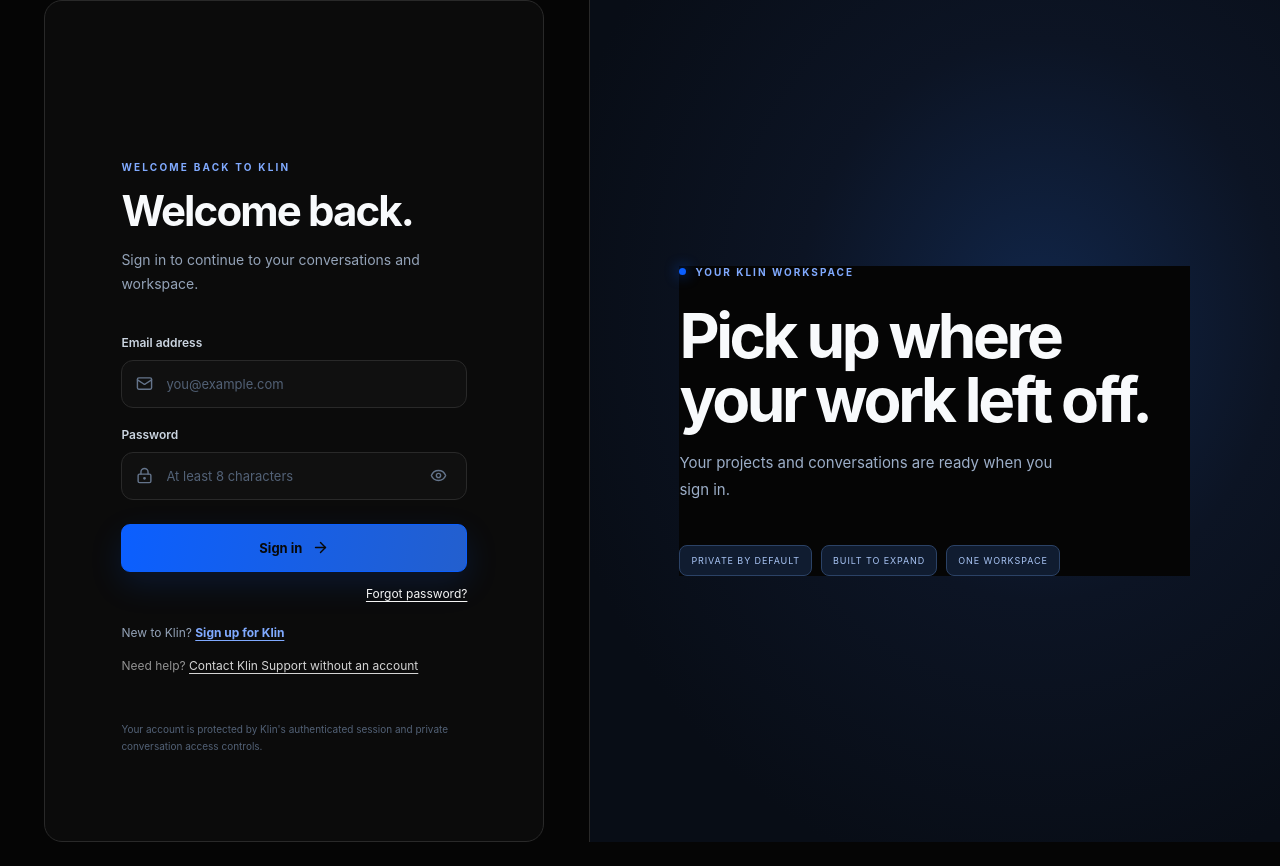
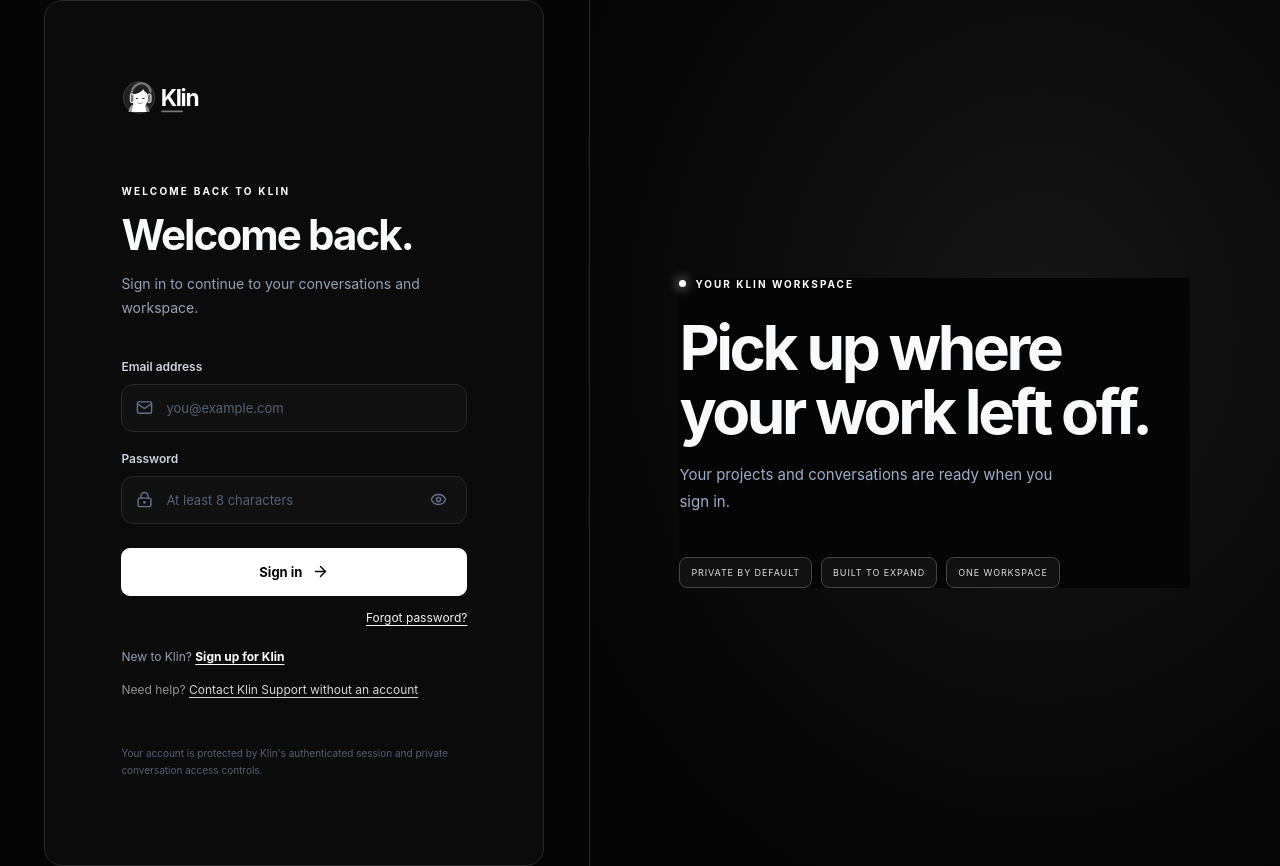
Before and after one commit to skiveens67-stack/klin.Ai, a Next.js app: page /login in a window 1280 px wide. Before the commit the page ends 842 px from the top, so only its background shows below. Built offline with nearby package versions, Linux system fonts and the light colour scheme.

Commit message:
style: refresh Klin workspace in monochrome

```diff
--- a/app/globals.css
+++ b/app/globals.css
@@ -1144,3 +1144,68 @@ body{background:#07090d;color:#f5f7fb}
   94%{transform:translate(146px,-10px) rotate(3deg)}
   100%{transform:translate(0,0) rotate(-5deg)}
 }
+
+
+/* Klin monochrome workspace refresh */
+:root {
+  --klin-cyan:#fff;
+  --klin-blue:#fff;
+  --klin-violet:#d4d4d4;
+  --klin-purple:#fff;
+  --klin-border:rgba(255,255,255,.16);
+  --klin-muted:#a3a3a3;
+}
+body {
+  background:radial-gradient(ellipse at 50% -30%,rgba(255,255,255,.055),transparent 38rem),#050505!important;
+}
+.auth-brand {min-height:42px}
+.auth-brand img {display:block;width:148px;height:auto;filter:grayscale(1) brightness(1.35)}
+.auth-brand-mark {background:#fff!important;color:#050505!important;box-shadow:none!important}
+.auth-brand-dot,.auth-kicker,.auth-switch a,.auth-side-label {color:#fff!important}
+.auth-input-wrap:focus-within {border-color:#fff!important;box-shadow:0 0 0 3px #ffffff16!important}
+.auth-submit {border:1px solid #fff!important;background:#fff!important;color:#050505!important;box-shadow:none!important}
+.auth-submit:hover {background:#dedede!important}
+.auth-message {border-color:#555!important;background:#171717!important;color:#eee!important}
+.auth-side {background:radial-gradient(ellipse at 65% 38%,#171717 0%,#0b0b0b 45%,#050505 80%)!important}
+.auth-side-label span {background:#fff!important;box-shadow:0 0 12px #fff!important}
+.auth-orb {border-color:#ffffff22!important;box-shadow:inset 0 0 80px #ffffff0b,0 0 100px #ffffff0b!important}
+.auth-side-grid span {background:#111!important;border-color:#444!important;color:#ddd!important}
+.klin-sidebar-brand img {display:block;width:148px;max-width:100%;height:auto;filter:grayscale(1) brightness(1.3)}
+.klin-sidebar {background:#080808!important;border-color:#242424!important}
+.klin-workspace-label,.klin-nav-caption,.klin-dashboard-section .klin-section-heading>div>span {color:#929292!important}
+.klin-status-dot {background:#fff!important;box-shadow:0 0 10px #ffffff66!important}
+.klin-nav-item.is-active {background:#fff!important;color:#050505!important;border-color:#fff!important}
+.klin-nav-item.is-active svg {color:#050505!important}
+.klin-topbar {background:#080808!important;border-color:#252525!important}
+.klin-plans-link,.klin-history-link {border-color:#444!important;background:#111!important;color:#eee!important}
+.klin-dashboard-welcome,.klin-action-card,.klin-explore-card,.klin-plan-banner,.klin-coming-row,.klin-included-card,.klin-plan-card,.klin-intelligence-card {
+  border-color:#303030!important;background:#101010!important;box-shadow:none!important;
+}
+.klin-dashboard-welcome {background:linear-gradient(120deg,#151515,#090909)!important}
+.klin-dashboard-welcome .klin-eyebrow,.klin-dashboard-welcome .klin-eyebrow span {color:#fff!important}
+.klin-dashboard-welcome .klin-eyebrow span {background:#fff!important}
+.klin-action-icon.blue,.klin-action-icon.violet,.klin-plan-banner-icon,.klin-coming-icon,.klin-plans-header-mark {
+  background:#202020!important;color:#fff!important;border:1px solid #444!important;
+}
+.klin-action-card:hover,.klin-explore-card:hover,.klin-plan-card:hover {border-color:#777!important;background:#171717!important}
+.klin-action-card>strong,.klin-explore-card strong,.klin-plan-card-top strong,.klin-intelligence-card strong {color:#fff!important}
+.klin-action-card>p,.klin-explore-card p,.klin-plan-card p,.klin-intelligence-card p {color:#aaa!important}
+.klin-plan-banner>div:nth-child(2)>span,.klin-plan-recommended,.klin-plans-section-title>div>span {color:#ddd!important}
+.klin-plan-recommended {background:#252525!important}
+.klin-plan-button,.klin-plan-card.is-featured .klin-plan-button {border-color:#fff!important;background:#fff!important;color:#050505!important}
+.klin-plan-card.is-featured {border-color:#666!important;background:#151515!important}
+.klin-plan-explainer,.klin-plan-included,.klin-plan-error {border-color:#444!important;background:#171717!important;color:#eee!important}
+.klin-plan-explainer svg,.klin-included-card>div svg {color:#fff!important}
+.klin-plan-status,.klin-plan-footnote,.klin-plans-footer {color:#aaa!important}
+.klin-coming-row>span {color:#ddd!important}
+.klin-chat-workspace {background:#080808!important}
+.klin-chat-workspace .text-cyan-100,.klin-chat-workspace .text-cyan-200,.klin-chat-workspace .text-cyan-300 {color:#fff!important}
+.klin-chat-workspace .bg-cyan-400\\/\\[0\\.09\\],.klin-chat-workspace .bg-gradient-to-br.from-cyan-400 {background:#fff!important;color:#050505!important}
+.klin-chat-workspace .border-cyan-300\\/15 {border-color:#666!important}
+[class*="text-cyan-"],[class*="text-blue-"],[class*="text-indigo-"] {color:#e5e5e5!important}
+[class*="border-cyan-"],[class*="border-blue-"],[class*="border-indigo-"] {border-color:#555!important}
+[class*="bg-cyan-"],[class*="bg-blue-"],[class*="bg-indigo-"] {background-color:#ffffff12!important}
+:focus-visible {outline-color:#fff!important}
+@media(prefers-reduced-motion:reduce) {
+  .klin-loading-logo {animation:none!important}
+}
```
